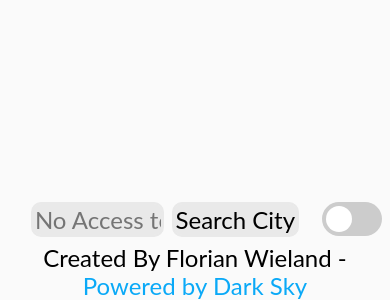
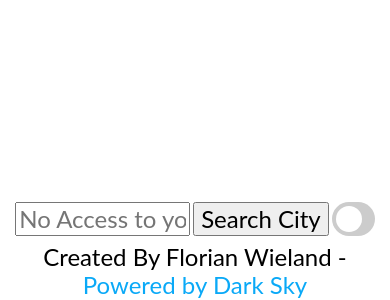
Before and after one commit to wieli99/BlueSky, a plain HTML site: page index.html in a window 390 px wide. Shown: the part 1145-1445 px from the top of the page. Drawn offline with nearby package versions, Linux system fonts and the light colour scheme.

Commit message:
Fixed mobile css for some browsers

```diff
--- a/css/mobile.css
+++ b/css/mobile.css
@@ -75,19 +75,6 @@
     }
 
 
-    .sectionweek-weather {
-        display: flex;
-        flex-direction: column;
-    }
-
-    .sectionweek {
-        display: flex;
-        flex-grow: 1;
-        flex-basis: 0;
-        flex-direction: column;
-        justify-content: center;
-    }
-
     .sectionweeksection {
         display: flex;
         flex-grow: 1;
@@ -96,12 +83,13 @@
     }
 
     .sectionweather {
+        display: flex;
         flex-grow: 1;
         flex-basis: 0;
-        display: flex;
         justify-content: center;
         flex-direction: column;
         margin-top: 5%;
+        max-width: 95%;
     }
 
 
@@ -153,9 +141,6 @@
 
 
     .temptimeline {
-        flex-grow: 1;
-        flex-basis: 0;
-        display: flex;
         justify-content: center;
     }
 
@@ -165,17 +150,10 @@
 
 
     .sectioncharts {
-        display: flex;
-        flex-direction: column;
-        flex-grow: 1;
-        flex-basis: 0;
         margin-top: 5%;
     }
 
     .humtimeline {
-        flex-grow: 1;
-        flex-basis: 0;
-        display: flex;
         justify-content: center;
     }
 
@@ -198,8 +176,24 @@
 
 
     .divsearch {
+        display: flex;
         margin-top: 2%;
+        margin-left: 2%;
         text-align: center;
+    }
+
+    input{
+        flex-grow: 1;
+        margin-right: 1%;
+    }
+
+    button{
+        margin-right: 1%;
+    }
+
+    form{
+        display: flex;
+        flex-grow: 1;
     }
 
     #searchcityname {
@@ -217,4 +211,75 @@
         color: #0AA9F7;
     }
 
+
+
+
+
+
+
+
+    /* The switch - the box around the slider */
+    .switch {
+        margin-right: 2%;
+        position: relative;
+        display: inline-block;
+        width: 60px;
+        height: 34px;
+    }
+
+    /* Hide default HTML checkbox */
+    .switch input {
+        opacity: 0;
+        width: 0;
+        height: 0;
+    }
+
+    /* The slider */
+    .slider {
+        position: absolute;
+        cursor: pointer;
+        top: 0;
+        left: 0;
+        right: 0;
+        bottom: 0;
+        background-color: #ccc;
+        -webkit-transition: .4s;
+        transition: .4s;
+    }
+
+    .slider:before {
+        position: absolute;
+        content: "";
+        height: 26px;
+        width: 26px;
+        left: 4px;
+        bottom: 4px;
+        background-color: white;
+        -webkit-transition: .4s;
+        transition: .4s;
+    }
+
+    input:checked + .slider {
+        background-color: #333355;
+    }
+
+    input:focus + .slider {
+        box-shadow: 0 0 1px #222244;
+    }
+
+    input:checked + .slider:before {
+        -webkit-transform: translateX(26px);
+        -ms-transform: translateX(26px);
+        transform: translateX(26px);
+    }
+
+    /* Rounded sliders */
+    .slider.round {
+        border-radius: 34px;
+    }
+
+    .slider.round:before {
+        border-radius: 50%;
+    }
+
 }
--- a/css/style.css
+++ b/css/style.css
@@ -1,3 +1,4 @@
+@media only screen and (min-width: 1081px) {
     body {
         margin-left: 2%;
         margin-right: 2%;
@@ -312,3 +313,4 @@
     .slider.round:before {
         border-radius: 50%;
     }
+}
```
Lines whose indentation alone changed are shown as unchanged.
